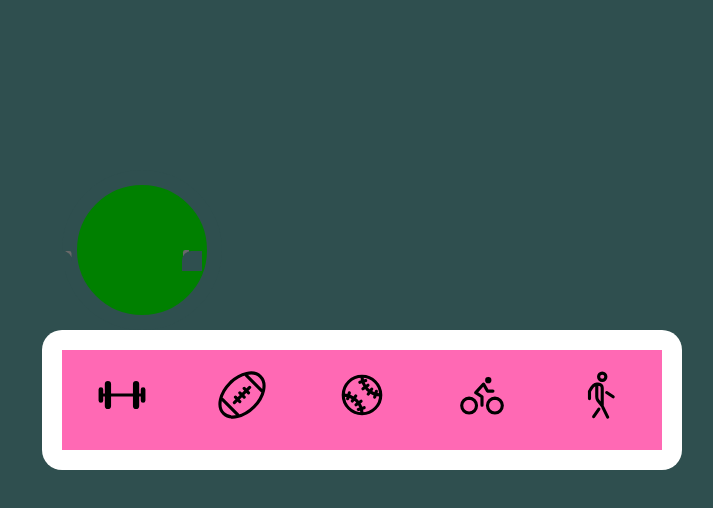
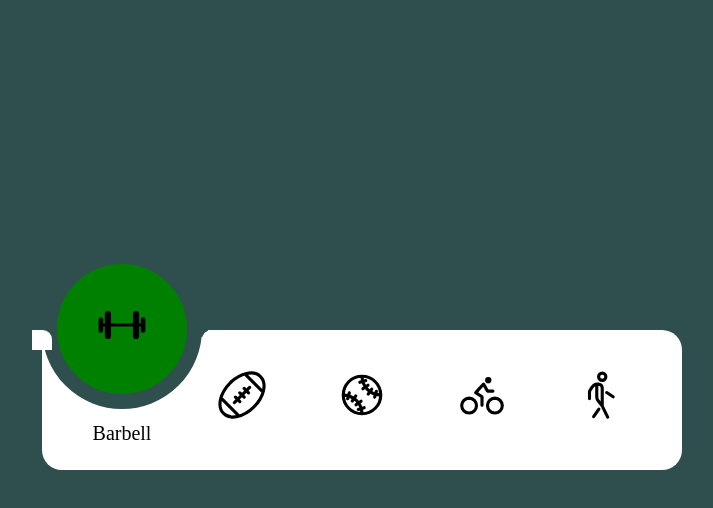
Before and after one commit to rwalsh221/magic_css_indicator, a plain HTML site: page index.html in a window 1280 px wide. Both pictures are taken after a click on the element "Barbell". Shown: the whole page, without its empty margins (278-991 px from the left). Drawn offline with nearby package versions, Linux system fonts and the light colour scheme.

Commit message:
continue js

```diff
--- a/index.html
+++ b/index.html
@@ -12,9 +12,10 @@
 </head>
 
 <body>
-    <div data-indicator class="indicator"></div>
+
+
     <nav class="nav">
-
+        <div data-indicator class="indicator"></div>
         <div data-nav-item="one" class="nav-items">
             <ion-icon class="icon" name="barbell-outline"></ion-icon>
             <p class="nav-items--description">barbell</p>
--- a/script.js
+++ b/script.js
@@ -11,15 +11,45 @@ console.log(document.querySelectorAll('[data-nav-item="one"]'));
 console.log(test);
 console.log(elements.indicator);
 
+const getCurrentIndicatorPosition = () => {
+  return elements.indicator.getBoundingClientRect();
+};
+
 const positionIndicator = (event) => {
   const element = document.querySelector(
     `[data-nav-item="${event.target.dataset.navItem}"]`
   );
   console.log('hello');
   console.log(element.getBoundingClientRect());
+
+  const nav = document.querySelector('.nav').getBoundingClientRect();
+
+  const indicatorPostion = getCurrentIndicatorPosition();
   const elementPosition = element.getBoundingClientRect();
 
-  elements.indicator.style.left = `${elementPosition.left}px`;
+  console.log('indicator', indicatorPostion.left);
+  console.log('element', elementPosition.left);
+
+  const left = elementPosition.left - nav.left;
+  console.log(left);
+
+  //   centers the indicator over the nav item
+  const setIndicatorPosition =
+    elementPosition.width / 2 - indicatorPostion.width / 2 + left;
+  //   const setIndicatorPosition = left;
+  console.log(indicatorPostion);
+
+  //   elements.indicator.style.left = `${setIndicatorPosition}px`;
+  elements.indicator.style.left = `${setIndicatorPosition}px`;
+
+  console.log(element.querySelector('ion-icon'));
+
+  const childIcon = element.querySelector('ion-icon');
+  const childText = element.querySelector('p');
+
+  childIcon.style.top = '-50px';
+  childText.style.top = '-5px';
+  childText.style.opacity = '1';
 };
 
 test.forEach((element) =>
--- a/styles.css
+++ b/styles.css
@@ -50,6 +50,7 @@ body {
   justify-items: center;
   align-items: center;
   padding: 2rem;
+  z-index: 1;
   /* overflow: hidden; */
 }
 
@@ -80,7 +81,7 @@ body {
   flex-direction: column;
   align-items: center;
   justify-content: space-between;
-  background-color: hotpink;
+  /* background-color: hotpink; */
   z-index: 150;
 }
 
@@ -110,8 +111,9 @@ body {
 
 .indicator {
   /* grid-area: one; */
-  position: fixed;
-  top: 170px;
+  position: absolute;
+  /* top: 320px; */
+  top: -81px;
   /* left: 49px; */
   /* display: flex; */
   transition: left 1s;
@@ -121,7 +123,7 @@ body {
   background-color: green;
   /* transform: translateX(-50%); */
   border-radius: 50%;
-  z-index: 1;
+  z-index: 2;
   border: 1.5rem solid darkslategray;
 }
 
@@ -131,7 +133,7 @@ body {
   display: block;
   height: 2rem;
   width: 2rem;
-  background-color: darkslategray;
+  background-color: white;
 }
 
 .indicator::before {
@@ -140,17 +142,17 @@ body {
   position: absolute;
   border-top-right-radius: 47%;
   /* width: 400%; */
-  box-shadow: 6.5px -7px 0px -7px dimgray;
+  box-shadow: 6.5px -7px 0px -7px darkslategray;
   /* background-color: darkslategray; */
 }
 
 .indicator::after {
   top: 66px;
-  left: 105px;
+  left: 145px;
   position: absolute;
   border-top-left-radius: 47%;
   /* width: 400%; */
-  box-shadow: -6px -8px 0px -7px dimgray;
+  box-shadow: -9px -8px 0px -5px darkslategray;
   /* background-color: aquamarine; */
 }
 
@@ -163,19 +165,3 @@ body {
   width: 6rem;
   border-radius: 50%;
 }
-
-.test {
-  content: '';
-  display: block;
-  height: 5rem;
-  width: 5rem;
-  background-color: hotpink;
-  top: 66px;
-  left: 102px;
-  position: absolute;
-  border-top-left-radius: 37%;
-  /* width: 400%; */
-  box-shadow: 2px 2px 0px 2px black;
-  box-shadow: -9px -8px 0px -9px black;
-}
-/* -9px -8px 0px -9px black */
```
